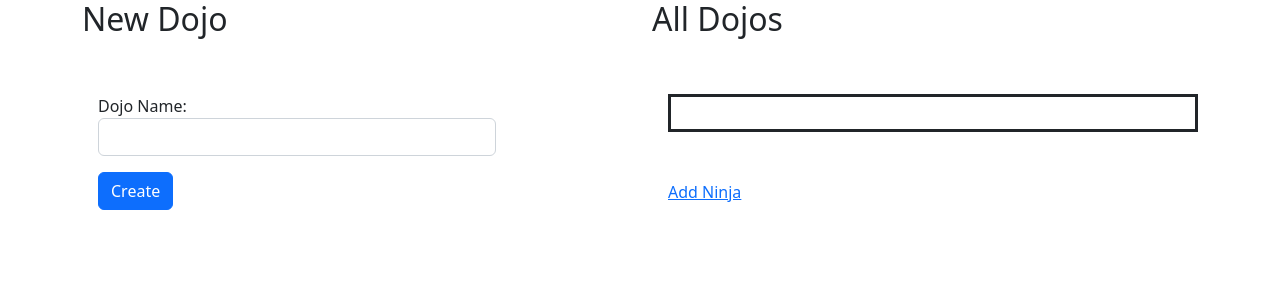
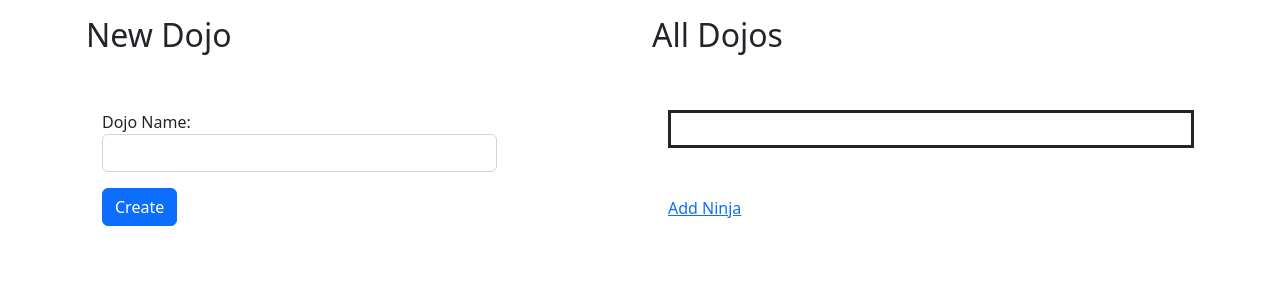
Before and after one commit to rteet702/dojos-and-ninjas, a Flask app: page /dojos in a window 1280 px wide. Shown: the top 300 px of the page. Run offline with Flask 2, Linux system fonts and the light colour scheme; data that the repository does not hold is empty; some libraries are stand-ins or nearby versions.

Commit message:
final changes for assignment pre-sensei

```diff
--- a/flask_app/templates/dojo_info.html
+++ b/flask_app/templates/dojo_info.html
@@ -8,7 +8,7 @@
     <link rel="stylesheet" href="{{ url_for('static', filename='css/bootstrap/bootstrap.css') }}">
 </head>
 <body>
-    <div class="container">
+    <div class="container p-3">
         <h1>{{ dojo.name }}</h1>
         <table class="table table-striped">
             <thead>
--- a/flask_app/templates/dojos.html
+++ b/flask_app/templates/dojos.html
@@ -8,7 +8,7 @@
     <link rel="stylesheet" href="{{ url_for('static', filename='css/bootstrap/bootstrap.css') }}">
 </head>
 <body>
-    <div class="container">
+    <div class="container p-3">
         <div class="row">
             <div class="col">
                 <h2>New Dojo</h2>
--- a/flask_app/templates/ninjas.html
+++ b/flask_app/templates/ninjas.html
@@ -8,7 +8,7 @@
     <link rel="stylesheet" href="{{ url_for('static', filename='css/bootstrap/bootstrap.css') }}">
 </head>
 <body>
-    <div class="container">
+    <div class="container p-3">
         <h1>Add a Ninja</h1>
         <form action="ninjas/add_ninja" method="post">
             <div class="row my-5 w-100">
```
